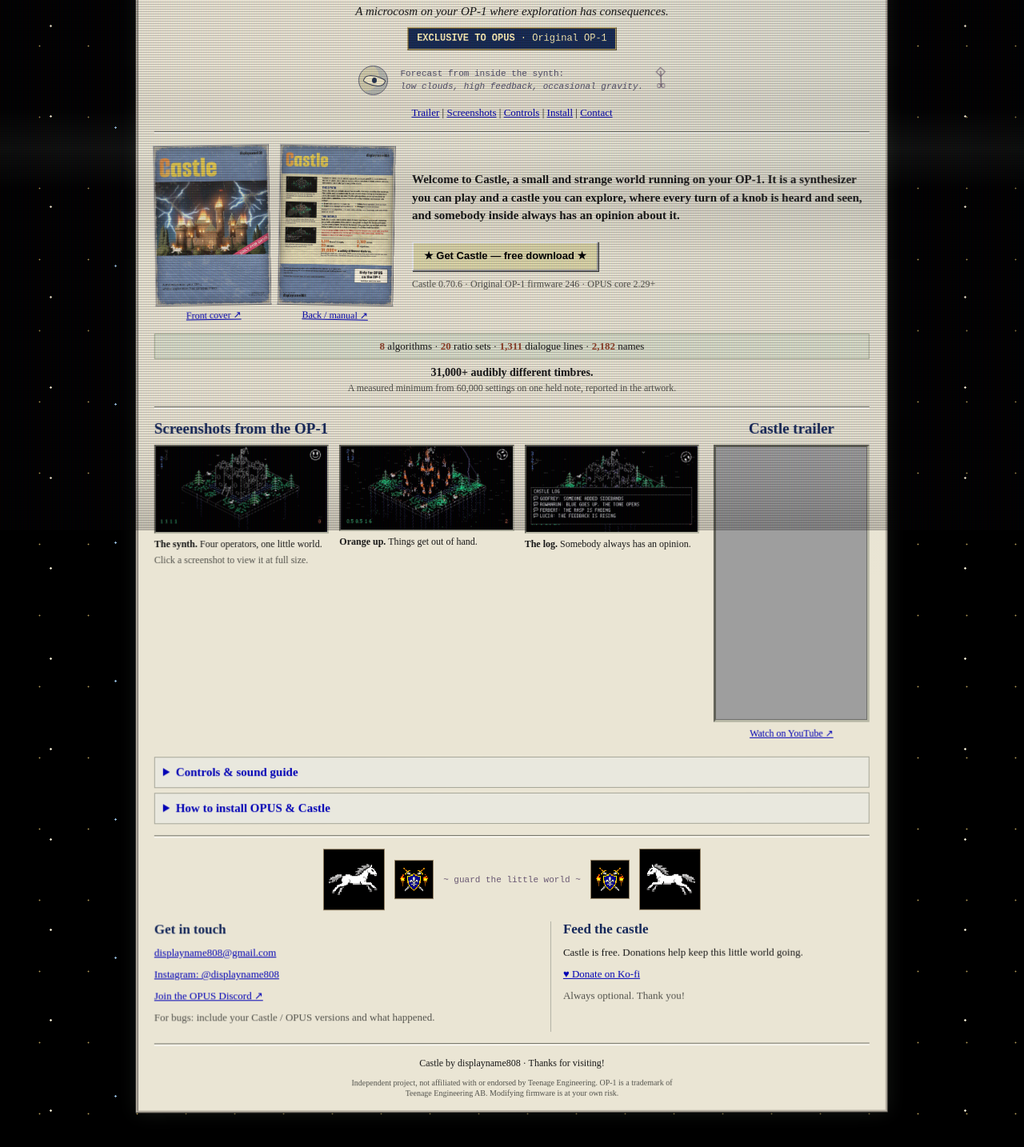
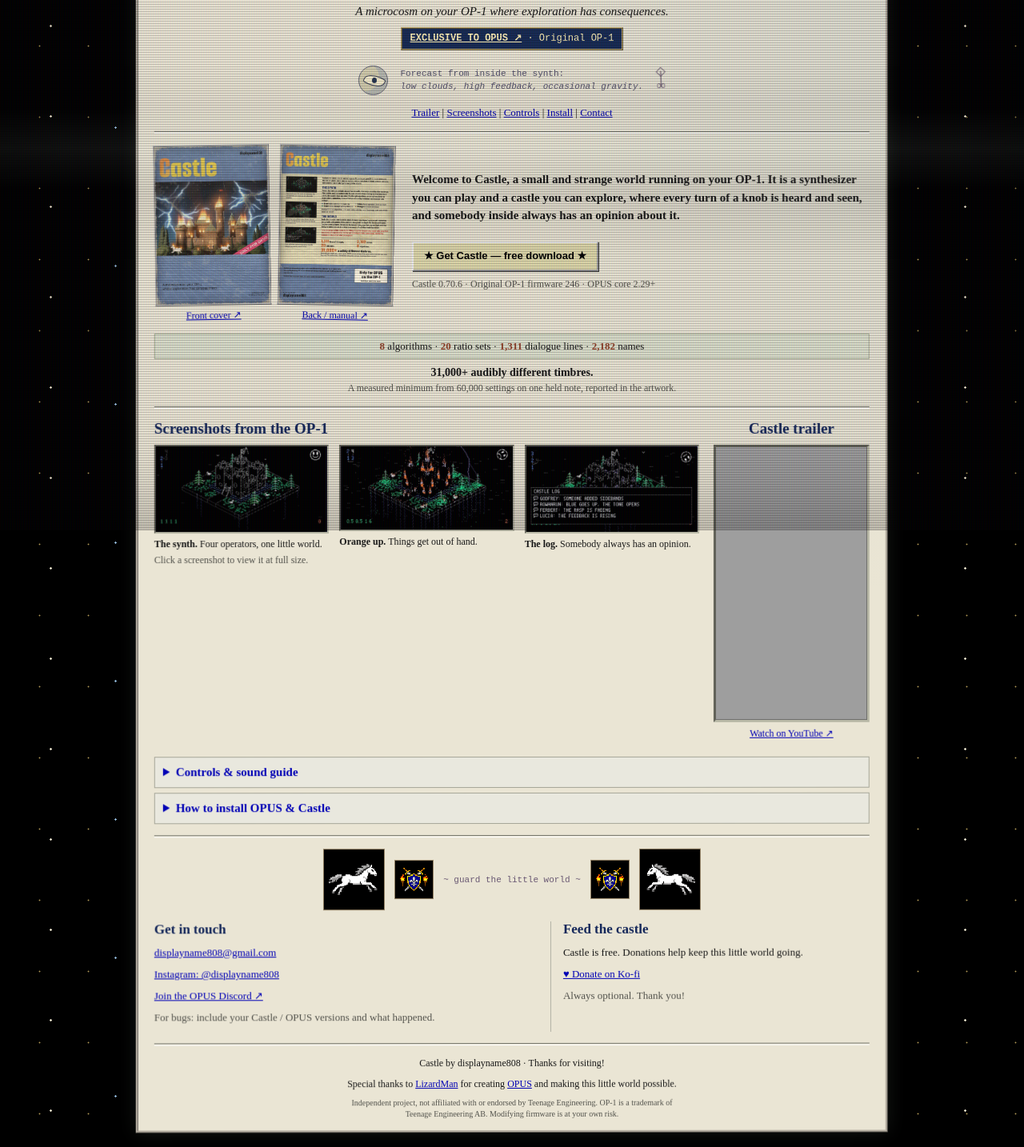
Before and after one commit to displayname808hub/web, a plain HTML site: page castle/index.html in a window 1280 px wide. Shown: the part 137-1571 px from the top of the page at 80% size. Before the commit the page ends 1546 px from the top, so only its background shows below. Drawn offline with Linux system fonts and the light colour scheme; grey boxes are pictures that could not be loaded.

Commit message:
Link OPUS and thank LizardMan in Castle credits

```diff
--- a/castle/index.html
+++ b/castle/index.html
@@ -20,7 +20,7 @@
 <p class="topline">~ displayname808’s corner of the web ~</p>
 <div class="castle-banner"><picture aria-hidden="true"><source media="(prefers-reduced-motion: reduce)" srcset="assets/castle-flags-still.png"><img src="assets/castle-flags.gif" width="184" height="125" alt=""></picture><h1>Castle</h1><picture aria-hidden="true"><source media="(prefers-reduced-motion: reduce)" srcset="assets/castle-flags-still.png"><img src="assets/castle-flags.gif" width="184" height="125" alt=""></picture></div>
 <p class="tagline">A microcosm on your OP-1 where exploration has consequences.</p>
-<p class="opus-exclusive"><strong>EXCLUSIVE TO OPUS</strong> · Original OP-1</p>
+<p class="opus-exclusive"><a href="https://opus-op1.pages.dev/" target="_blank" rel="noopener noreferrer" style="color:inherit"><strong>EXCLUSIVE TO OPUS ↗</strong></a> · Original OP-1</p>
 <div class="strange-weather"><span class="watching-moon" aria-hidden="true"><i></i></span><p>Forecast from inside the synth:<br><em>low clouds, high feedback, occasional gravity.</em></p><span class="wandering-sigil" aria-hidden="true">◇<br>│<br>∞</span></div>
 <nav aria-label="Page navigation"><a href="#trailer">Trailer</a> | <a href="#screenshots">Screenshots</a> | <a href="#controls">Controls</a> | <a href="#install">Install</a> | <a href="#contact">Contact</a></nav>
 </header>
@@ -82,7 +82,7 @@
 <section id="contact"><h2>Get in touch</h2><p><a href="mailto:displayname808@gmail.com">displayname808@gmail.com</a></p><p><a href="https://www.instagram.com/displayname808/" target="_blank" rel="noopener noreferrer">Instagram: @displayname808</a></p><p><a href="https://discord.com/invite/CW2MngTU3Z" target="_blank" rel="noopener noreferrer">Join the OPUS Discord ↗</a></p><p class="small">For bugs: include your Castle / OPUS versions and what happened.</p></section>
 <section id="donate"><h2>Feed the castle</h2><p>Castle is free. Donations help keep this little world going.</p><p><a href="https://ko-fi.com/displayname808" target="_blank" rel="noopener noreferrer">♥ Donate on Ko-fi</a></p><p class="small">Always optional. Thank you!</p></section>
 </div>
-<footer><hr><p>Castle by displayname808 · Thanks for visiting!</p><p class="small">Independent project, not affiliated with or endorsed by Teenage Engineering. OP-1 is a trademark of Teenage Engineering AB. Modifying firmware is at your own risk.</p></footer>
+<footer><hr><p>Castle by displayname808 · Thanks for visiting!</p><p>Special thanks to <a href="https://github.com/LizardMan245" target="_blank" rel="noopener noreferrer">LizardMan</a> for creating <a href="https://opus-op1.pages.dev/" target="_blank" rel="noopener noreferrer">OPUS</a> and making this little world possible.</p><p class="small">Independent project, not affiliated with or endorsed by Teenage Engineering. OP-1 is a trademark of Teenage Engineering AB. Modifying firmware is at your own risk.</p></footer>
 </main>
 <dialog class="download-dialog" id="download-dialog" aria-labelledby="download-title">
 <div class="window-bar"><span id="download-title">Castle — download</span><button type="button" data-close aria-label="Close download dialog">×</button></div>
```
